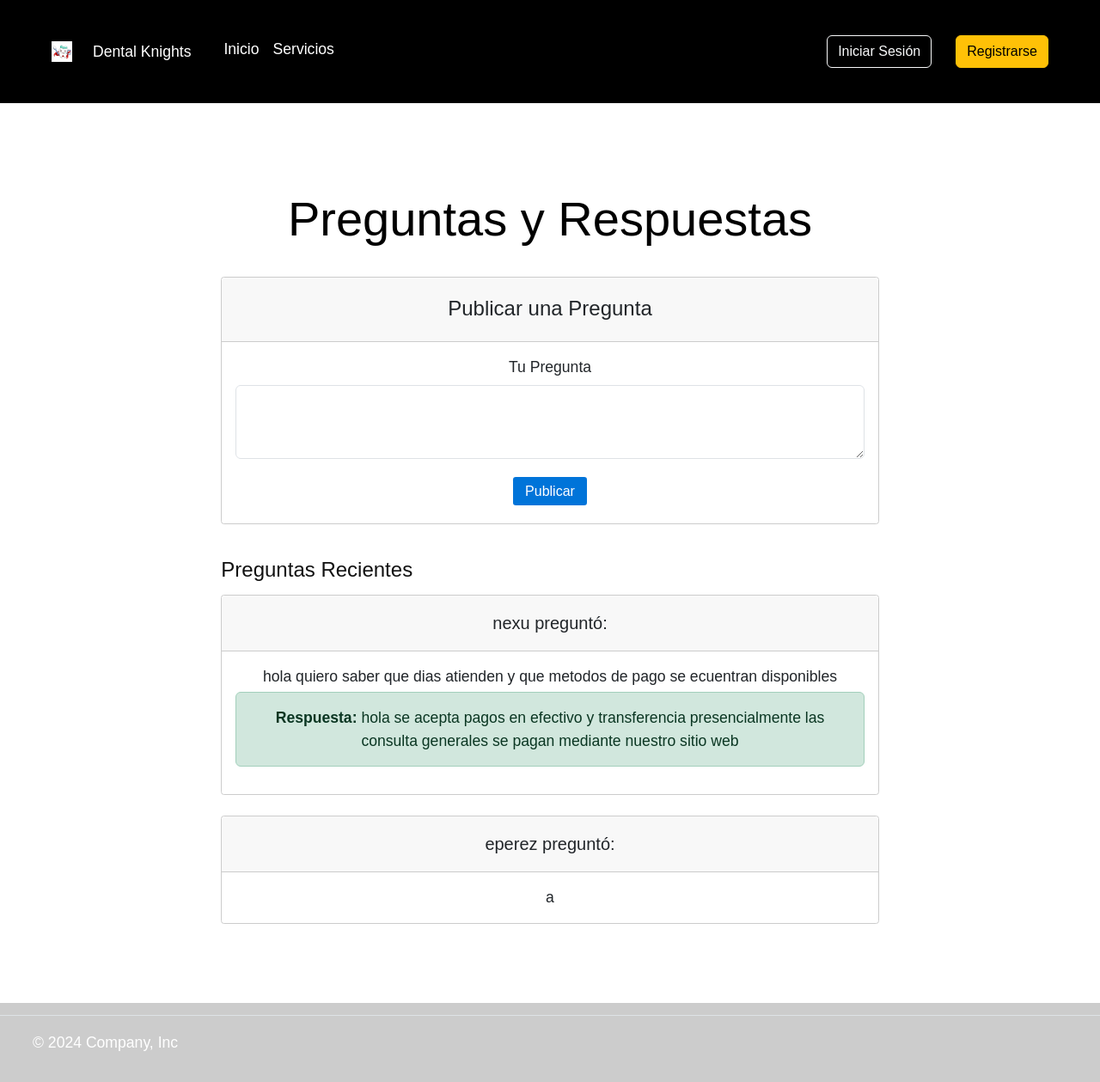
After one commit to ns-93/proyecto_clinica, a Django app: page /faq/ in a window 1280 px wide. The commit adds this page. Shown: the whole page at 86% size. Run offline with Django 5.2, Linux system fonts and the light colour scheme; data comes from the database, SQL or seed files in the repository; both versions use the stored data as it was after the commit.

Commit message:
creacion de faq.html
espacio para preguntas y respuestas

```diff
--- a/django_clinica/core/forms.py
+++ b/django_clinica/core/forms.py
@@ -52,6 +52,12 @@ class ProfileForm(forms.ModelForm):
         # Define los campos de perfil que se pueden actualizar
         model = Profile
         fields = ['image', 'address', 'location', 'telephone', 'rut']  # Añadir 'rut' al formulario
+
+    def clean_rut(self):
+        rut = self.cleaned_data.get('rut')
+        if Profile.objects.filter(rut=rut).exists():
+            raise forms.ValidationError('Este RUT ya está registrado. Si cree que es un error, contacte a la administración.')
+        return rut
 
 
 # Formulario de servicios
--- a/django_clinica/core/models.py
+++ b/django_clinica/core/models.py
@@ -224,3 +224,15 @@ class Reserva(models.Model):
         verbose_name = 'reserva'
         verbose_name_plural = 'reservas'
         unique_together = ('profesional', 'fecha', 'hora')
+
+#modelo de preguntas y respuestas
+
+class Question(models.Model):
+    user = models.ForeignKey(User, on_delete=models.CASCADE)
+    text = models.TextField()
+    created_at = models.DateTimeField(auto_now_add=True)
+
+class Answer(models.Model):
+    question = models.OneToOneField(Question, on_delete=models.CASCADE)
+    text = models.TextField()
+    created_at = models.DateTimeField(auto_now_add=True)
--- a/django_clinica/core/urls.py
+++ b/django_clinica/core/urls.py
@@ -1,5 +1,5 @@
 from django.urls import path
-from .views import HomeView, PricingView, RegisterView, ProfileView, ServiciosView, ServicioCreateView, ErrorView, ServicioEditView, ServicioDeleteView, ServicioEnrollmentView, ServiciosListView, UpdateInfoclienteView, AgregarAsistenciaView, AsistenciaListView, ProfilePasswordChangeView, AddUserView, CustomLoginView, UserDetailsView, superuser_edit, new_odontogram, tooth_view, update_odonto, view_odonto, ReservaCreateView, ReservaListView, ReservaUpdateView, ReservaDeleteView, ReservarHoraView, reservas_profesionales, ReservaDeleteClienteView
+from .views import HomeView, PricingView, RegisterView, ProfileView, ServiciosView, ServicioCreateView, ErrorView, ServicioEditView, ServicioDeleteView, ServicioEnrollmentView, ServiciosListView, UpdateInfoclienteView, AgregarAsistenciaView, AsistenciaListView, ProfilePasswordChangeView, AddUserView, CustomLoginView, UserDetailsView, superuser_edit, new_odontogram, tooth_view, update_odonto, view_odonto, ReservaCreateView, ReservaListView, ReservaUpdateView, ReservaDeleteView, ReservarHoraView, reservas_profesionales, ReservaDeleteClienteView, FaqView, PostQuestionView, PostAnswerView
 from django.contrib.auth.decorators import login_required
 
 # Definición de las rutas o URLs para la aplicación
@@ -53,19 +53,24 @@ urlpatterns = [
     # Página para editar el perfil de un usuario por un superusuario
     path('superuser_edit/<int:user_id>/', login_required(superuser_edit), name='superuser_edit'),
 
-    # Página para solicitar odontograma
-    path('new/', new_odontogram, name='new_odontogram'),
-    path('tooth/<int:pk_mouth>/<str:nb_tooth>/', tooth_view, name='tooth'),
-    path('update/<int:pk_mouth>/', update_odonto, name='update_odontogram'),
-    path('view/<int:pk_mouth>/', view_odonto, name='odontogram_in_codes'),
+        # Página para solicitar odontograma
+    path('new/', login_required(new_odontogram), name='new_odontogram'),
+    path('tooth/<int:pk_mouth>/<str:nb_tooth>/', login_required(tooth_view), name='tooth'),
+    path('update/<int:pk_mouth>/', login_required(update_odonto), name='update_odontogram'),
+    path('view/<int:pk_mouth>/', login_required(view_odonto), name='odontogram_in_codes'),
 
     # Rutas para las vistas de reservas
-    path('reservas/', ReservaListView.as_view(), name='reservas'),
-    path('reservas/nueva/', ReservaCreateView.as_view(), name='crear_reserva'),
-    path('reservas/<int:pk>/editar/', ReservaUpdateView.as_view(), name='editar_reserva'),
-    path('reservas/<int:pk>/eliminar/', ReservaDeleteView.as_view(), name='eliminar_reserva'),
-    path('reservar_hora/<int:reserva_id>/', ReservarHoraView.as_view(), name='reservar_hora'),
-    path('reservas/<int:pk>/eliminar_cliente/', ReservaDeleteClienteView.as_view(), name='eliminar_reserva_cliente'),
-    path('reservas_disponibles/', ReservaListView.as_view(), name='reservas_disponibles'),
-    path('reservas_profesionales/', reservas_profesionales, name='reservas_profesionales'),
+    path('reservas/', login_required(ReservaListView.as_view()), name='reservas'),
+    path('reservas/nueva/', login_required(ReservaCreateView.as_view()), name='crear_reserva'),
+    path('reservas/<int:pk>/editar/', login_required(ReservaUpdateView.as_view()), name='editar_reserva'),
+    path('reservas/<int:pk>/eliminar/', login_required(ReservaDeleteView.as_view()), name='eliminar_reserva'),
+    path('reservar_hora/<int:reserva_id>/', login_required(ReservarHoraView.as_view()), name='reservar_hora'),
+    path('reservas/<int:pk>/eliminar_cliente/', login_required(ReservaDeleteClienteView.as_view()), name='eliminar_reserva_cliente'),
+    path('reservas_disponibles/', login_required(ReservaListView.as_view()), name='reservas_disponibles'),
+    path('reservas_profesionales/', login_required(reservas_profesionales), name='reservas_profesionales'),
+
+    # Página de preguntas y respuestas
+    path('faq/', FaqView.as_view(), name='faq'),
+    path('faq/post_question/', PostQuestionView.as_view(), name='post_question'),
+    path('faq/post_answer/<int:question_id>/', PostAnswerView.as_view(), name='post_answer'),
 ]
--- a/django_clinica/core/views.py
+++ b/django_clinica/core/views.py
@@ -18,6 +18,7 @@ from .forms import RegisterForm, UserForm, ProfileForm, ServiciosForm, UserCreat
 from .models import Servicios, RegistroServicio, Infocliente, Asistencia, Mouth, Reserva
 from accounts.models import Profile
 from . import forms
+from .models import Question, Answer
 # Create your views here.
 
 # FUNCION PARA CONVERTIR EL PLURAL DE UN GRUPO A SU SINGULAR
@@ -802,14 +803,18 @@ def superuser_edit(request, user_id):
 
         # Verificar si los formularios son válidos
         if user_form.is_valid() and profile_form.is_valid():
-            # Guardar los formularios
-            user_form.save()
-            profile_form.save()
-            # Actualizar los grupos del usuario
-            user.groups.clear()
-            user.groups.add(group)
-            # Redirigir a la página de detalles del usuario
-            return redirect('usuario_detalles', pk=user.id)
+            try:
+                # Guardar los formularios
+                user_form.save()
+                profile_form.save()
+                # Actualizar los grupos del usuario
+                user.groups.clear()
+                user.groups.add(group)
+                # Redirigir a la página de detalles del usuario
+                return redirect('usuario_detalles', pk=user.id)
+            except forms.ValidationError as e:
+                profile_form.add_error('rut', e)
+
     else:
         # Crear formularios con los datos actuales del usuario
         user_form = UserForm(instance=user)
@@ -1272,3 +1277,32 @@ class ReservaDeleteView(UserPassesTestMixin, DeleteView):
 def reservas_profesionales(request):
     reservas = Reserva.objects.all()
     return render(request, 'reservas_profesionales.html', {'reservas': reservas})
+
+#vista de preguntas frecuentes
+
+class FaqView(View):
+    def get(self, request):
+        questions = Question.objects.all()
+        group_name = None
+        if request.user.is_authenticated:
+            group = request.user.groups.first()
+            if group:
+                group_name = group.name
+        return render(request, 'faq.html', {'questions': questions, 'group_name': group_name})
+
+class PostQuestionView(LoginRequiredMixin, View):
+    def post(self, request):
+        question_text = request.POST.get('question')
+        Question.objects.create(user=request.user, text=question_text)
+        return redirect('faq')
+
+class PostAnswerView(LoginRequiredMixin, View):
+    def post(self, request, question_id):
+        if request.user.groups.filter(name='ejecutivos').exists():
+            answer_text = request.POST.get('answer')
+            question = Question.objects.get(id=question_id)
+            Answer.objects.create(question=question, text=answer_text)
+            messages.success(request, 'Respuesta publicada exitosamente.')
+        else:
+            messages.error(request, 'No tienes permiso para publicar una respuesta.')
+        return redirect('faq')
--- /dev/null
+++ b/django_clinica/templates/faq.html
@@ -0,0 +1,51 @@
+{% extends 'base.html' %}
+
+{% block content %}
+<div class="container my-5">
+    <h1 class="display-4 fw-normal text-body-emphasis text-center">Preguntas y Respuestas</h1>
+    <div class="row">
+        <div class="col-md-8 mx-auto">
+            <div class="card mb-4">
+                <div class="card-header">
+                    <h4>Publicar una Pregunta</h4>
+                </div>
+                <div class="card-body">
+                    <form method="post" action="{% url 'post_question' %}">
+                        {% csrf_token %}
+                        <div class="mb-3">
+                            <label for="question" class="form-label">Tu Pregunta</label>
+                            <textarea class="form-control" id="question" name="question" rows="3" required></textarea>
+                        </div>
+                        <button type="submit" class="btn btn-primary">Publicar</button>
+                    </form>
+                </div>
+            </div>
+            <h4>Preguntas Recientes</h4>
+            {% for question in questions %}
+            <div class="card mb-4">
+                <div class="card-header">
+                    <h5>{{ question.user.username }} preguntó:</h5>
+                </div>
+                <div class="card-body">
+                    <p>{{ question.text }}</p>
+                    {% if question.answer %}
+                    <div class="alert alert-success">
+                        <strong>Respuesta:</strong> {{ question.answer.text }}
+                    </div>
+                    {% elif user.is_authenticated and group_name == 'ejecutivos' %}
+                    <form method="post" action="{% url 'post_answer' question.id %}">
+                        {% csrf_token %}
+                        <div class="mb-3">
+                            <label for="answer" class="form-label">Responder</label>
+                            <textarea class="form-control" id="answer" name="answer" rows="2" required></textarea>
+                        </div>
+                        <button type="submit" class="btn btn-success">Responder</button>
+                    </form>
+                    {% endif %}
+                </div>
+            </div>
+            {% endfor %}
+        </div>
+    </div>
+</div>
+{% endblock %}
--- a/django_clinica/templates/header.html
+++ b/django_clinica/templates/header.html
@@ -43,9 +43,10 @@
                 <li><a href="{% url 'home' %}" class="nav-link px-2 text-white">Inicio</a></li>  <!-- Enlace a la página de inicio -->
                 <li><a href="{% url 'servicios' %}" class="nav-link px-2 text-white">Servicios</a></li>  <!-- Enlace a la página de servicios -->
 
-                {% if not user.is_authenticated or group_name == 'clientes' %}  <!-- Si el usuario no está autenticado o es un cliente -->
+                {% if group_name == 'clientes' or group_name == 'ejecutivos' %}  <!-- Si el usuario es administrador, ejecutivo o profesional -->
+                <li><a href="{% url 'pricing' %}" class="nav-link px-2 text-white">Precios</a></li>  <!-- Enlace a la página de precios --><!-- Si el usuario no está autenticado o es un cliente -->
                 <li><a href="{% url 'pricing' %}" class="nav-link px-2 text-white">Precios</a></li>  <!-- Enlace a la página de precios -->
-                <li><a href="#" class="nav-link px-2 text-white">Preguntas y Respuestas</a></li>  <!-- Enlace a la sección de preguntas y respuestas -->
+                <li><a href="{% url 'faq' %}" class="nav-link px-2 text-white">Preguntas y Respuestas</a></li>  <!-- Enlace a la sección de preguntas y respuestas -->
                 <li><a href="#" class="nav-link px-2 text-white">Acerca de</a></li>  <!-- Enlace a la sección 'Acerca de' -->
                 {% endif %}
             </ul>  <!-- Fin del menú de navegación -->
```
Also changed, not shown: django_clinica/core/migrations/0014_question_answer.py (added), django_clinica/db.sqlite3.
